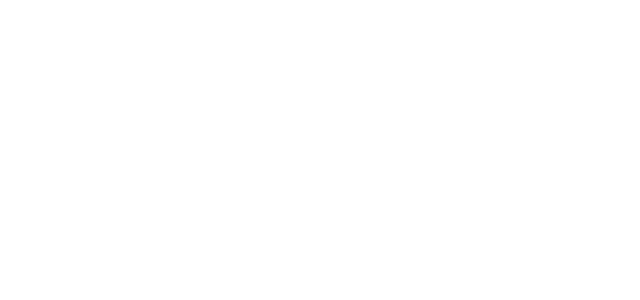
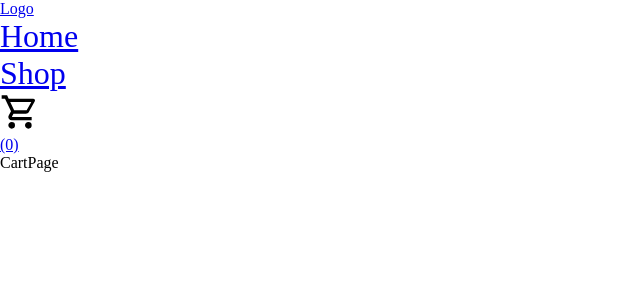
Before and after one commit to RaviJM/shopping-cart, a React (Vite) app in the folder shopping-cart/: page /cartpage in a window 1280 px wide. Shown: the top 300 px of the page, without its empty margins (0-640 px from the left). Built offline with nearby package versions, Linux system fonts and the light colour scheme.

Commit message:
make basic file structure

```diff
--- a/shopping-cart/package.json
+++ b/shopping-cart/package.json
@@ -11,7 +11,8 @@
   },
   "dependencies": {
     "react": "^18.2.0",
-    "react-dom": "^18.2.0"
+    "react-dom": "^18.2.0",
+    "react-router-dom": "^6.23.1"
   },
   "devDependencies": {
     "@types/react": "^18.2.66",
--- a/shopping-cart/src/App.jsx
+++ /dev/null
@@ -1,5 +0,0 @@
-function App() {
-  return <></>;
-}
-
-export default App;
--- /dev/null
+++ b/shopping-cart/src/Components/Home/Home.jsx
@@ -0,0 +1,6 @@
+import "./Home.css";
+
+function Home() {
+  return <div className="home-container">qert</div>;
+}
+export default Home;
--- /dev/null
+++ b/shopping-cart/src/Components/Navbar/Navbar.css
@@ -0,0 +1,12 @@
+Link {
+  text-decoration: none;
+}
+
+ul,
+li {
+  list-style-type: none;
+}
+
+li {
+  font-size: 2rem;
+}
--- /dev/null
+++ b/shopping-cart/src/Components/Navbar/Navbar.jsx
@@ -0,0 +1,31 @@
+import { Link } from "react-router-dom";
+import "./Navbar.css";
+
+function Navbar() {
+  return (
+    <nav>
+      <Link to="/">Logo</Link>
+      <ul>
+        <li>
+          <Link to="/">Home</Link>
+        </li>
+        <li>
+          <Link to="/shoppage">Shop</Link>
+        </li>
+      </ul>
+      <Link to="/cartpage">
+        <svg
+          height="40px"
+          xmlns="http://www.w3.org/2000/svg"
+          viewBox="0 0 24 24"
+        >
+          <title>cart-outline</title>
+          <path d="M17,18A2,2 0 0,1 19,20A2,2 0 0,1 17,22C15.89,22 15,21.1 15,20C15,18.89 15.89,18 17,18M1,2H4.27L5.21,4H20A1,1 0 0,1 21,5C21,5.17 20.95,5.34 20.88,5.5L17.3,11.97C16.96,12.58 16.3,13 15.55,13H8.1L7.2,14.63L7.17,14.75A0.25,0.25 0 0,0 7.42,15H19V17H7C5.89,17 5,16.1 5,15C5,14.65 5.09,14.32 5.24,14.04L6.6,11.59L3,4H1V2M7,18A2,2 0 0,1 9,20A2,2 0 0,1 7,22C5.89,22 5,21.1 5,20C5,18.89 5.89,18 7,18M16,11L18.78,6H6.14L8.5,11H16Z" />
+        </svg>{" "}
+        <div className="number-of-items-in-cart">(0)</div>
+      </Link>
+    </nav>
+  );
+}
+
+export default Navbar;
--- /dev/null
+++ b/shopping-cart/src/Pages/CartPage.jsx
@@ -0,0 +1,11 @@
+import Navbar from "../Components/Navbar/Navbar";
+function CartPage() {
+  return (
+    <div>
+      <Navbar />
+      <div>CartPage</div>
+    </div>
+  );
+}
+
+export default CartPage;
--- /dev/null
+++ b/shopping-cart/src/Pages/ErrorPage.jsx
@@ -0,0 +1,11 @@
+import Navbar from "../Components/Navbar/Navbar";
+function ErrorPage() {
+  return (
+    <div>
+      <Navbar />
+      <div>Oops! The Page does not exist!</div>
+    </div>
+  );
+}
+
+export default ErrorPage;
--- /dev/null
+++ b/shopping-cart/src/Pages/HomePage.jsx
@@ -0,0 +1,14 @@
+import "../../src/assets/Styles/Style.css";
+import Navbar from "../Components/Navbar/Navbar";
+import Home from "../Components/Home/Home";
+
+function HomePage() {
+  return (
+    <div>
+      <Navbar />
+      <Home />
+    </div>
+  );
+}
+
+export default HomePage;
--- /dev/null
+++ b/shopping-cart/src/Pages/ShopPage.jsx
@@ -0,0 +1,11 @@
+import Navbar from "../Components/Navbar/Navbar";
+function ShopPage() {
+  return (
+    <div>
+      <Navbar />
+      <div>ShopPage</div>
+    </div>
+  );
+}
+
+export default ShopPage;
--- /dev/null
+++ b/shopping-cart/src/assets/Styles/Style.css
@@ -0,0 +1,4 @@
+* {
+  padding: 0;
+  margin: 0;
+}
--- a/shopping-cart/src/main.jsx
+++ b/shopping-cart/src/main.jsx
@@ -1,9 +1,20 @@
 import React from "react";
 import ReactDOM from "react-dom/client";
-import App from "./App.jsx";
+import { createBrowserRouter, RouterProvider } from "react-router-dom";
+import HomePage from "./Pages/HomePage";
+import ShopPage from "./Pages/ShopPage";
+import CartPage from "./Pages/CartPage";
+import ErrorPage from "./Pages/ErrorPage";
+
+const router = createBrowserRouter([
+  { path: "/", element: <HomePage />, errorElement: <ErrorPage /> },
+  { path: "/homepage", element: <HomePage /> },
+  { path: "/shoppage", element: <ShopPage /> },
+  { path: "/cartpage", element: <CartPage /> },
+]);
 
 ReactDOM.createRoot(document.getElementById("root")).render(
   <React.StrictMode>
-    <App />
+    <RouterProvider router={router} />
   </React.StrictMode>
 );
```
Also changed, not shown: shopping-cart/public/homepage-background.jpg (added), shopping-cart/src/Components/Home/Home.css (added), 1 other file (tests, documents, lock files or other folders).
